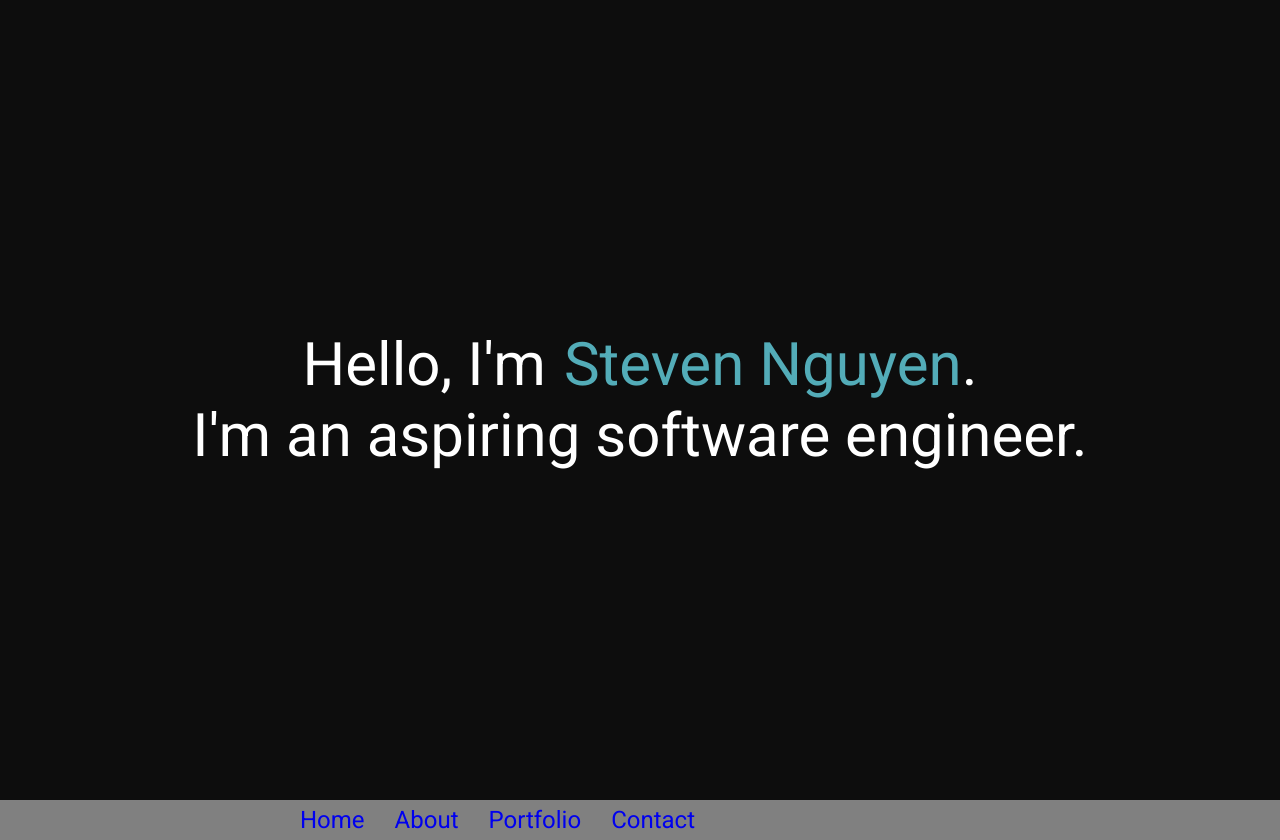
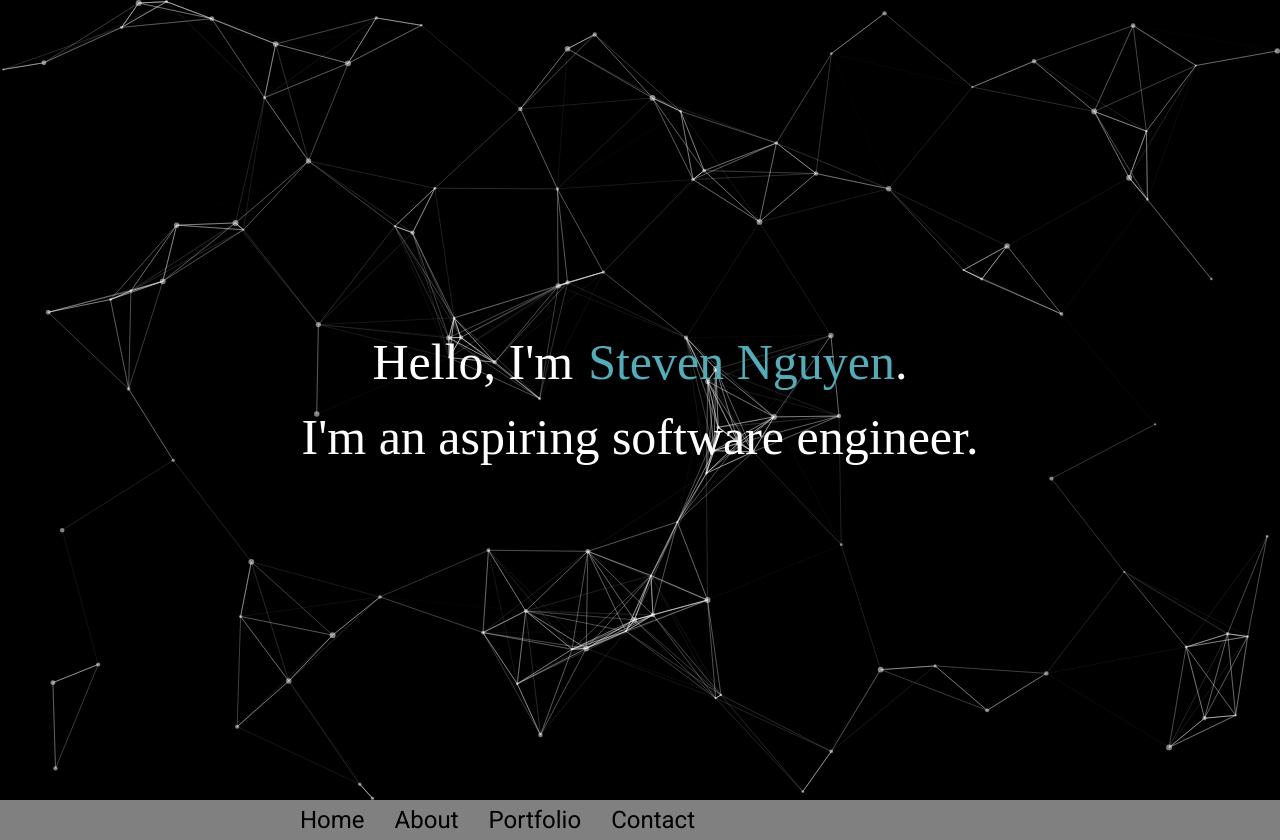
Before and after one commit to stteeevv/steven-nguyen-portfolio-website, a Next.js app: page / in a window 1280 px wide. Built offline with nearby package versions, Linux system fonts and the light colour scheme.

Commit message:
canvas done

```diff
--- /dev/null
+++ b/postcss.config.js
@@ -0,0 +1,6 @@
+module.exports = {
+  plugins: {
+    tailwindcss: {},
+    autoprefixer: {},
+  },
+}
--- /dev/null
+++ b/src/components/About.js
@@ -0,0 +1,9 @@
+
+
+export default function About() {
+    return (<>
+        <div>
+
+        </div>
+    </>);
+}
--- a/src/components/Canvas.js
+++ b/src/components/Canvas.js
@@ -1,10 +1,108 @@
 import TitleBox from "./TitleBox.js";
 import styles from "./styles/canvas.module.css";
+import { useCallback } from "react";
+import Particles from "react-particles";
+import { loadFull } from "tsparticles";
+import { isAbsoluteUrl } from "next/dist/shared/lib/utils.js";
+
 
 export default function Canvas() {
+    const options = {
+        background: {
+            color: {
+                value: "black",
+            },
+        },
+        fullScreen: false,
+        style: {
+            position: "absolute"
+        },
+        fpsLimit: 120,
+        interactivity: {
+            events: {
+                onClick: {
+                    enable: true,
+                    mode: "push",
+                },
+                onHover: {
+                    enable: true,
+                    mode: "repulse",
+                },
+                resize: true,
+            },
+            modes: {
+                push: {
+                    quantity: 1,
+                },
+                repulse: {
+                    distance: 100,
+                    duration: .9,
+                },
+            },
+        },
+        particles: {
+            color: {
+                value: "#ffffff",
+            },
+            links: {
+                color: "#ffffff",
+                distance: 150,
+                enable: true,
+                opacity: 0.5,
+                width: 1,
+            },
+            collisions: {
+                enable: true,
+            },
+            move: {
+                directions: "none",
+                enable: true,
+                outModes: {
+                    default: "bounce",
+                },
+                random: false,
+                speed: 2,
+                straight: false,
+            },
+            number: {
+                density: {
+                    enable: true,
+                    area: 800,
+                },
+                value: 100,
+            },
+            opacity: {
+                value: 0.5,
+            },
+            shape: {
+                type: "circle",
+            },
+            size: {
+                value: { min: 1, max: 3 },
+            },
+        },
+        detectRetina: true,
+    }
+    const particlesInit = useCallback(async engine => {
+        console.log(engine);
+        await loadFull(engine);
+    }, []);
+
+    const particlesLoaded = useCallback(async container => {
+        await console.log(container);
+    }, []);
     return (<>
-        <div className={styles.canvas} id="canvas">
-            <TitleBox/>
+        <div className={styles.canvas}>
+            <Particles
+                style={{"height": "500px;"}}
+                id="tsparticles"
+                init={particlesInit}
+                loaded={particlesLoaded}
+                options={options}
+            />
+            <div className={styles.container}>
+                    <TitleBox id="titleBox"/>
+            </div>
         </div>
     </>);
 }
--- a/src/components/NavigationBar.js
+++ b/src/components/NavigationBar.js
@@ -7,12 +7,13 @@ export default function NavigationBar() {
         const target = document.querySelector(e.target.getAttribute("href"));
         target.scrollIntoView({ behavior: "smooth" });
       };
+
     return (
         <div className={styles.container}>
-            <a className={styles.button} onClick={handleClick} href='#canvas'>Home</a>
-            <a className={styles.button} onClick={handleClick} href='#canvas'>About</a>
-            <a className={styles.button} onClick={handleClick} href='#canvas'>Portfolio</a>
-            <a className={styles.button} onClick={handleClick} href='#canvas'>Contact</a>
+            <a className={styles.button} onClick={handleClick} href='canvas'>Home</a>
+            <a className={styles.button} onClick={handleClick} href='canvas'>About</a>
+            <a className={styles.button} onClick={handleClick} href='canvas'>Portfolio</a>
+            <a className={styles.button} onClick={handleClick} href='canvas'>Contact</a>
         </div>
     );
 }
--- a/src/components/styles/canvas.module.css
+++ b/src/components/styles/canvas.module.css
@@ -1,15 +1,31 @@
 .canvas {
     height: 100vh;
     width: 100%;
-    border: 0px;
-    background-color: #0d0d0d;
-    margin: 0px;
+    align-items: center;
+    justify-content: center;
+    background-color: black;
+    position: relative;
+    background-image: url('');
+    background-size: cover;
+    background-position: 50% 50%;
+    background-repeat: no-repeat;
+    z-index: 2;
+}
+.container {
+    height: 100%;
+    width: 100%;
     display: flex;
     align-items: center;
     justify-content: center;
-    font-family: 'Roboto', sans-serif;
-    position:relative;
-    pointer-events:none;
-    z-index:-1;
-
+    position: absolute;
+    top: 0;
+    left: 0;
 }
+.fade-in-hello {
+    animation: fade 0.9s ease-in;
+}
+@keyframes fade {
+    0% {
+        opacity: 0;
+    }
+}
--- a/src/components/styles/title-box.module.css
+++ b/src/components/styles/title-box.module.css
@@ -1,7 +1,9 @@
+@import url('https://fonts.googleapis.com/css2?family=Roboto&display=swap');
+
 .top.title-box, .title-box, .title-text {
-    margin: 0;
     color: white;
-    font-size: 60px;
+    font-size: 50px;
+    font-family: "Poppins";
 }
 .title-box {
     display: flex;
@@ -12,3 +14,11 @@
     align-items: center;
     justify-content: center;
 }
+
+*.top-title-box, *.title-text {
+  -moz-user-select: -moz-none;
+  -khtml-user-select: none;
+  -webkit-user-select: none;
+  -ms-user-select: none;
+  user-select: none;
+}
--- a/src/pages/_app.js
+++ b/src/pages/_app.js
@@ -1,5 +1,8 @@
 import '@/styles/globals.css'
 
+
 export default function App({ Component, pageProps }) {
-  return <Component {...pageProps} />
+  return(<>
+    <Component {...pageProps} />
+  </>);
 }
--- a/src/pages/_document.js
+++ b/src/pages/_document.js
@@ -5,10 +5,7 @@ export default function Document() {
     <Html lang="en">
       <Head>
         <link rel="preconnect" href="https://fonts.googleapis.com"/>
-        <link rel="preconnect" href="https://fonts.gstatic.com" crossOrigin/>
-        <link href="https://fonts.googleapis.com/css2?family=Roboto&display=swap" rel="stylesheet"/>
-        <script src="https://cdnjs.cloudflare.com/ajax/libs/dat-gui/0.7.9/dat.gui.min.js"/>
-        <script src="https://unpkg.com/webgl-fluid@0.0.4/dist/webgl-fluid.umd.min.js"/>
+        <link rel="preconnect" href="https://fonts.gstatic.com"/>
       </Head>
       <body>
         <Main />
--- a/src/pages/index.js
+++ b/src/pages/index.js
@@ -1,19 +1,11 @@
-import Canvas from "../components/Canvas.js"
+import Canvas from "@/components/Canvas.js"
 import NavigationBar from "@/components/NavigationBar.js";
-import { useEffect } from 'react';
+import About from "@/components/About.js"
 
 export default function Home() {
-  useEffect(() => {
-    const canvas = document.querySelector('Canvas');
-    if (canvas) {
-      window['webgl-fluid'].default(canvas);
-      console.log('hello');
-    } else {
-      console.error('Canvas element not found');
-    }
-  }, []);
   return (<>
     <Canvas/>
     <NavigationBar/>
+    <About />
   </>);
 }
--- a/src/styles/globals.css
+++ b/src/styles/globals.css
@@ -1,3 +1,7 @@
-body {
-  margin: 0;
+@tailwind base;
+@tailwind components;
+@tailwind utilities;
+
+body::-webkit-scrollbar {
+  display: none;
 }
--- /dev/null
+++ b/tailwind.config.js
@@ -0,0 +1,11 @@
+/** @type {import('tailwindcss').Config} */
+module.exports = {
+  content: [
+    "./app/**/*.{js,ts,jsx,tsx}",
+    "./pages/**/*.{js,ts,jsx,tsx}",
+    "./components/**/*.{js,ts,jsx,tsx}",],
+  theme: {
+    extend: {},
+  },
+  plugins: [],
+}
```
Also changed, not shown: package.json (+8 -1 lines), 1 other file (tests, documents, lock files or other folders).
